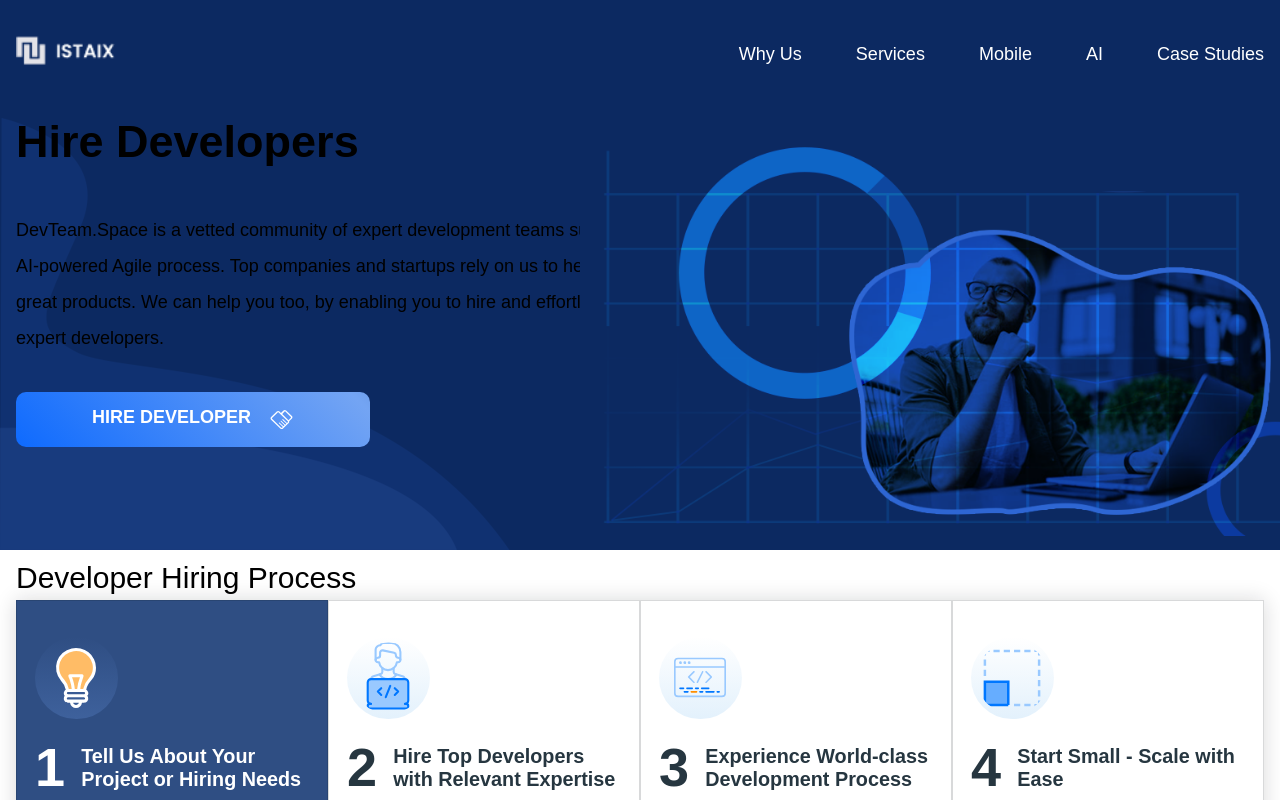
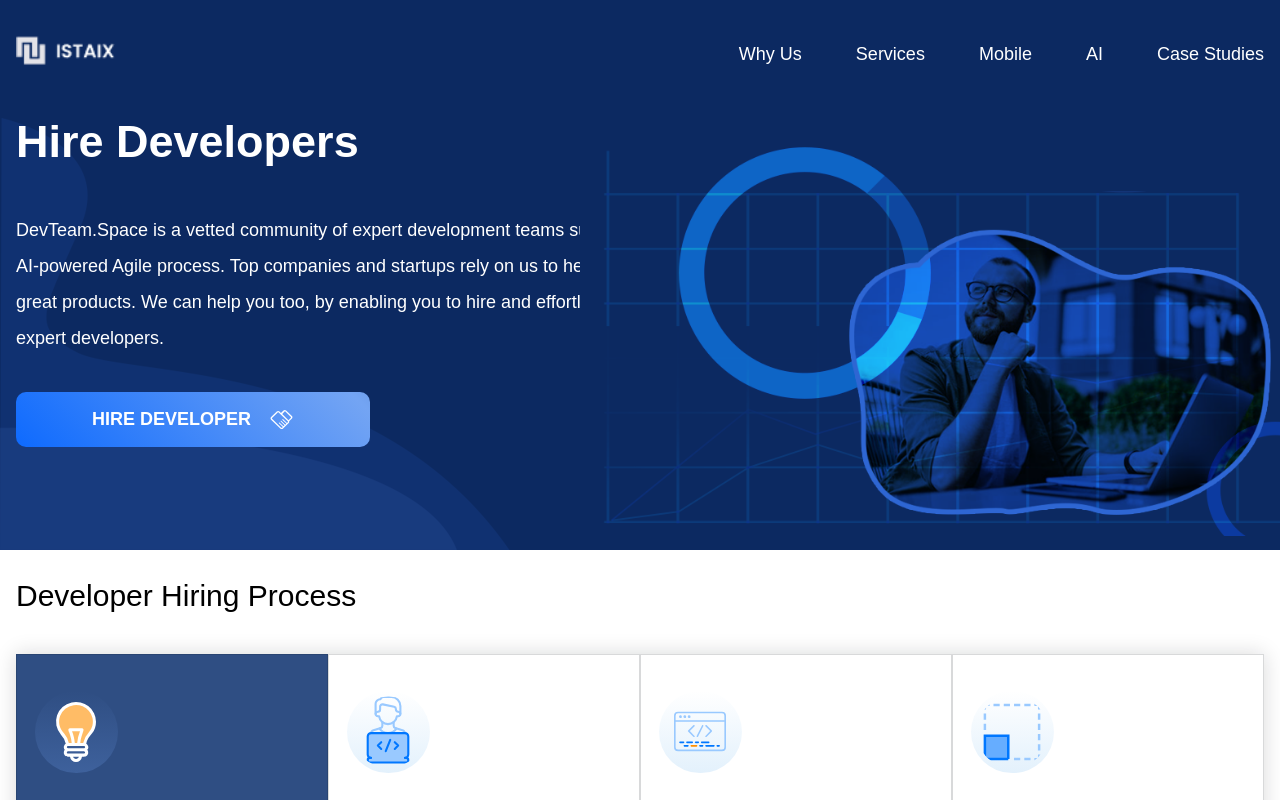
Before and after one commit to maestro418/fwork-landing, a React (Create React App) app: page / in a window 1280 px wide. Shown: the top 800 px of the page. Built offline with nearby package versions, Linux system fonts and the light colour scheme.

Commit message:
feat: update ui

```diff
--- a/src/components/button.tsx
+++ b/src/components/button.tsx
@@ -1,6 +1,5 @@
 import React from "react";
 import styled, { css } from 'styled-components'
-import { deflate } from "zlib";
 
 const buttonStyle = css`
     padding: 15px 30px;
--- a/src/components/intro-banner.tsx
+++ b/src/components/intro-banner.tsx
@@ -6,10 +6,9 @@ import { StyledButton } from "./button";
 interface IntroBannerProps {
     title: string,
     desc?: string,
-    btnContent: string
 }
 
-const IntroBanner = ({ title, desc, btnContent }: IntroBannerProps) => {
+const IntroBanner = ({ title, desc }: IntroBannerProps) => {
 
     return (
         <StyledBanner>
@@ -22,13 +21,11 @@ const IntroBanner = ({ title, desc, btnContent }: IntroBannerProps) => {
                         <div className="h4">
                             {desc}
                         </div>
-                        <StyledButton className="w-50">
-                            <div className="d center gap">
+                        <StyledButton className="w-50 d center middle gap">
                                 <div>
                                     Hire Developer
                                 </div>
                                 <img src="hire.svg" alt="" width={25} />
-                            </div>
                         </StyledButton>
                     </div>
                 </div>
@@ -40,9 +37,10 @@ const IntroBanner = ({ title, desc, btnContent }: IntroBannerProps) => {
 
 const StyledBanner = styled.div`
     width: 100%;
-    padding: 6em 0em;
+    padding: 6em 0 7em 0;
     background-image: url("header.png");
     background-repeat: no-repeat;
+    color: var(--text-tertiary);
 
     .main-content {
         position: relative;
--- a/src/pages/dev-service/service-category.tsx
+++ b/src/pages/dev-service/service-category.tsx
@@ -16,7 +16,7 @@ const ServiceCategory = () => {
         <Layout>
             <StyledServiceCategory>
                 <div>
-                    <IntroBanner title={bannerContents.title} desc={bannerContents.desc} btnContent={bannerContents.btnContent} />
+                    <IntroBanner title={bannerContents.title} desc={bannerContents.desc}/>
                 </div>
             </StyledServiceCategory>
         </Layout>
--- a/src/pages/home.tsx
+++ b/src/pages/home.tsx
@@ -90,7 +90,7 @@ const Home = () => {
         <Layout>
             <StyledHome>
                 <div>
-                    <IntroBanner title={bannerContents.title} desc={bannerContents.desc} btnContent={bannerContents.btnContent} />
+                    <IntroBanner title={bannerContents.title} desc={bannerContents.desc} />
                 </div>
                 <div className="d center gap">
                     {/* {devContents.map((i, k) => (
@@ -105,6 +105,7 @@ const Home = () => {
                             <HireProcess key={i.id} id={i.id} title={i.title} desc={i.desc} />
                         ))}
                     </div>
+                    <label className="h1">Services for Enterprise, Startups, and Entrepreneurs</label>
                 </div>
             </StyledHome>
         </Layout>
@@ -118,7 +119,7 @@ const StyledHome = styled.div`
         justify-content: center;
         color: var(--text);
         box-shadow: 0 0 20px 0 var(--shadow);
-        margin-bottom: 2em;
+        margin: 2em 0;
     }
 
 
```
